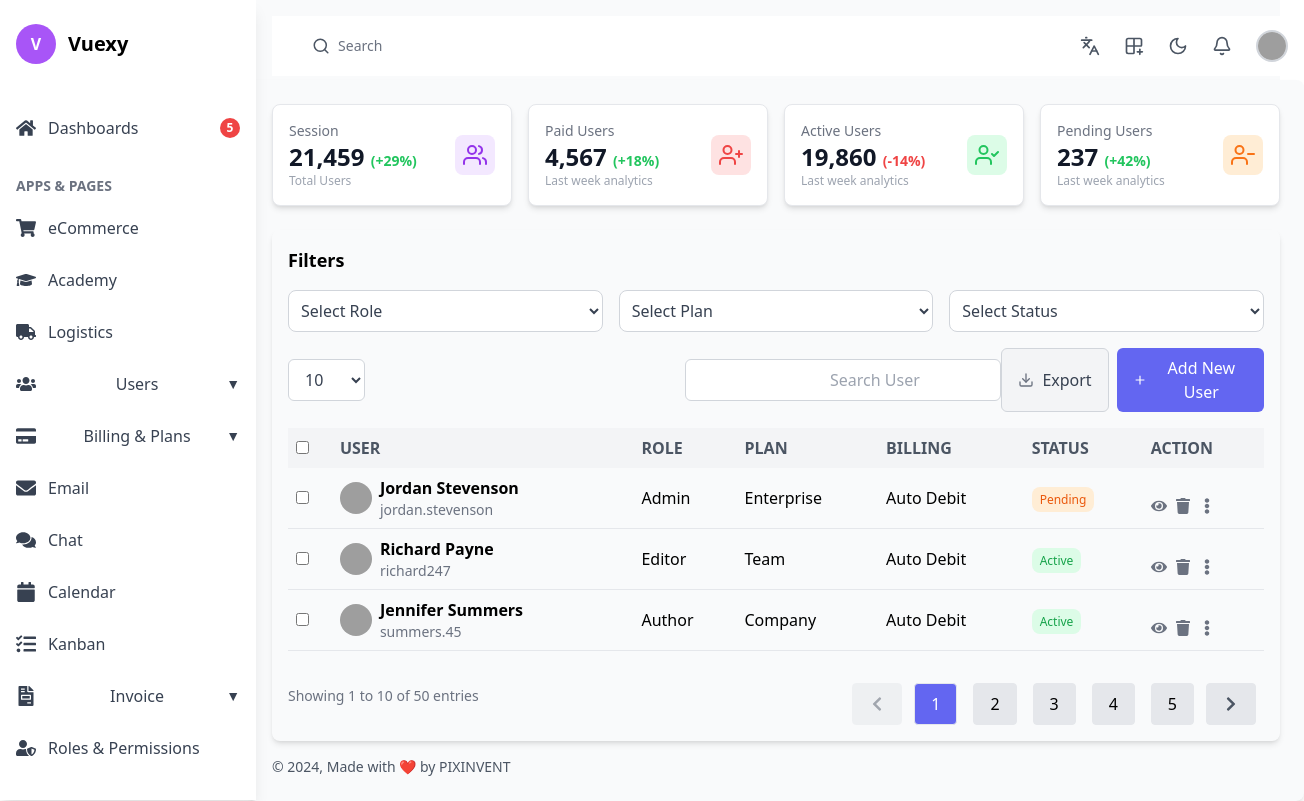
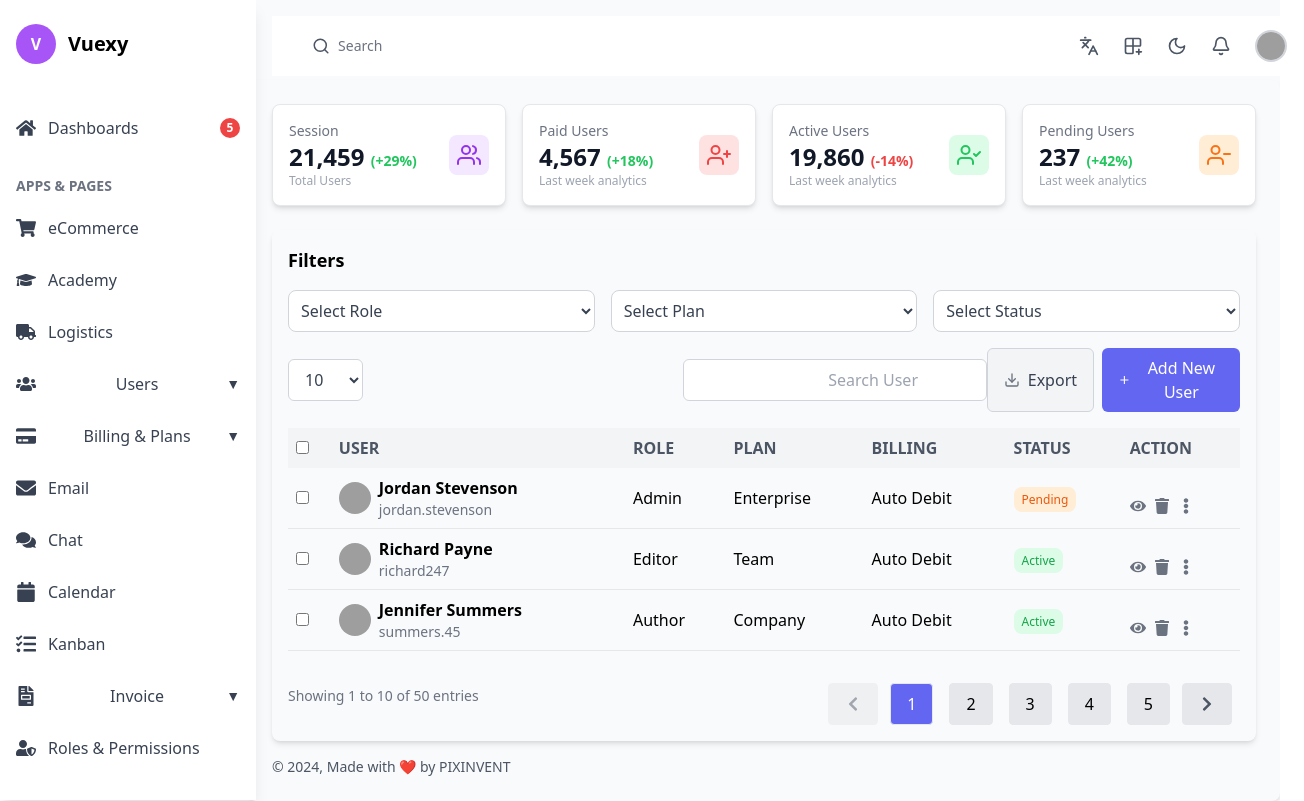
Before and after one commit to xnafi/dashboard, a React (Vite) app: page /user-list in a window 1280 px wide. Shown: the whole page, 1304 px wide, since content can reach past the window. Built offline with nearby package versions, Linux system fonts and the light colour scheme; grey boxes are pictures that could not be loaded.

Commit message:
Couple of border style changes

```diff
--- a/src/components/Header/Header.tsx
+++ b/src/components/Header/Header.tsx
@@ -17,7 +17,7 @@ export default function Header() {
   }, [darkMode]);
 
   return (
-    <div className="fixed top-0 left-60 w-[calc(100%-14rem)] h-[60px] bg-white dark:bg-gray-800 dark:text-white mt-4 mb-4 ml-8 max-w-[1075px] flex items-center px-6 justify-between z-50">
+    <div className="fixed top-0 left-60 w-[calc(100%-14rem)] h-[60px] bg-white dark:bg-gray-800 dark:text-white mt-4 mb-4 ml-8 max-w-[1055px] flex items-center px-6 justify-between z-50">
       {/* Left Section: Search Bar */}
       <div className="relative flex items-center w-[300px] px-4 py-2">
         <Search className="w-5 h-5 text-gray-600 dark:text-gray-300" />
--- a/src/pages/User/UserList.tsx
+++ b/src/pages/User/UserList.tsx
@@ -54,7 +54,7 @@ const UserList = () => {
     };
 
   return (
-    <div className="p-6 bg-gray-50 mt-20 ml-6 w-full dark:bg-gray-900 shadow-md rounded-lg">
+    <div className="p-6 bg-gray-50 mt-20 ml-6  dark:bg-gray-900 shadow-md rounded-lg max-w-full">
       {/* Analytics Cards */}
       <div className="grid grid-cols-4 gap-4 mb-6">
       {/* Session Card */}
```
